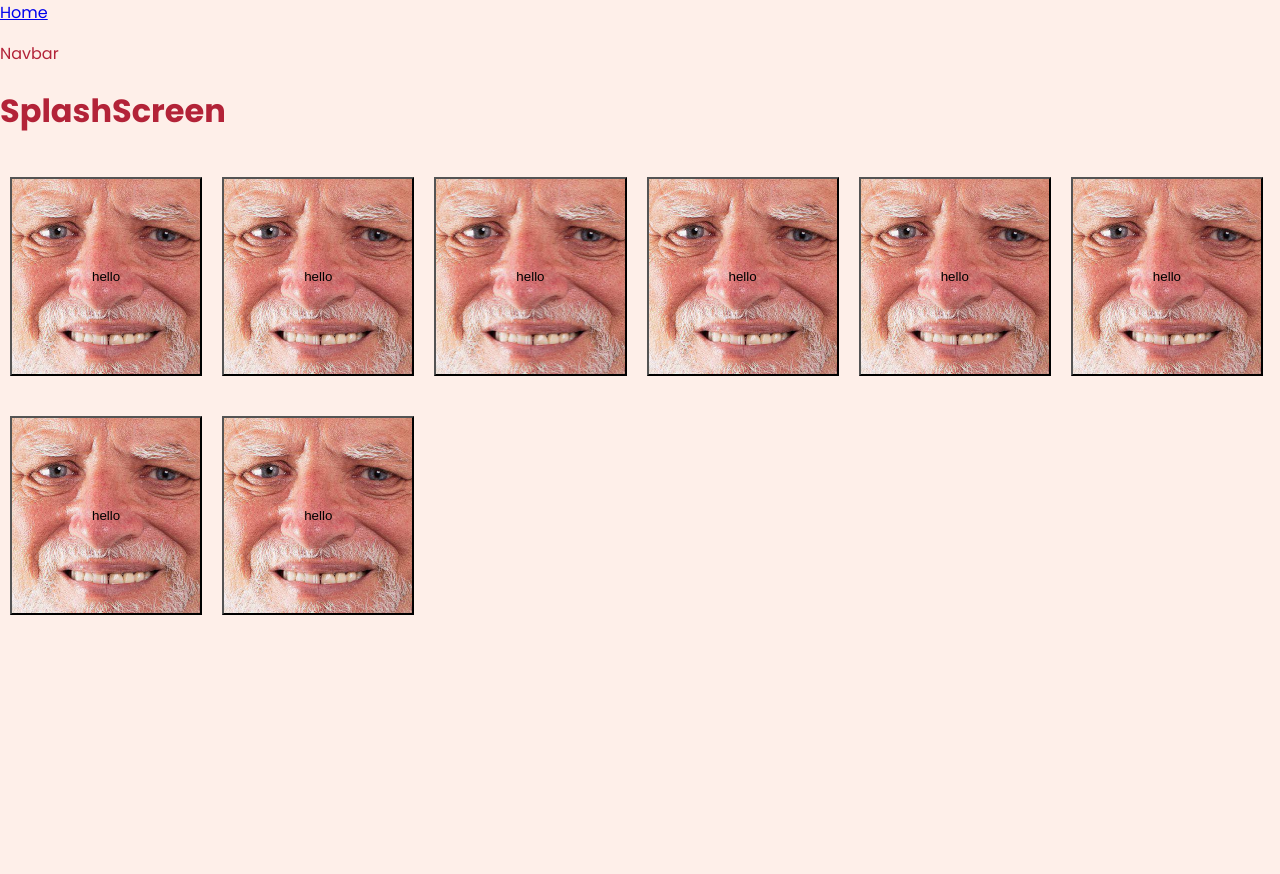
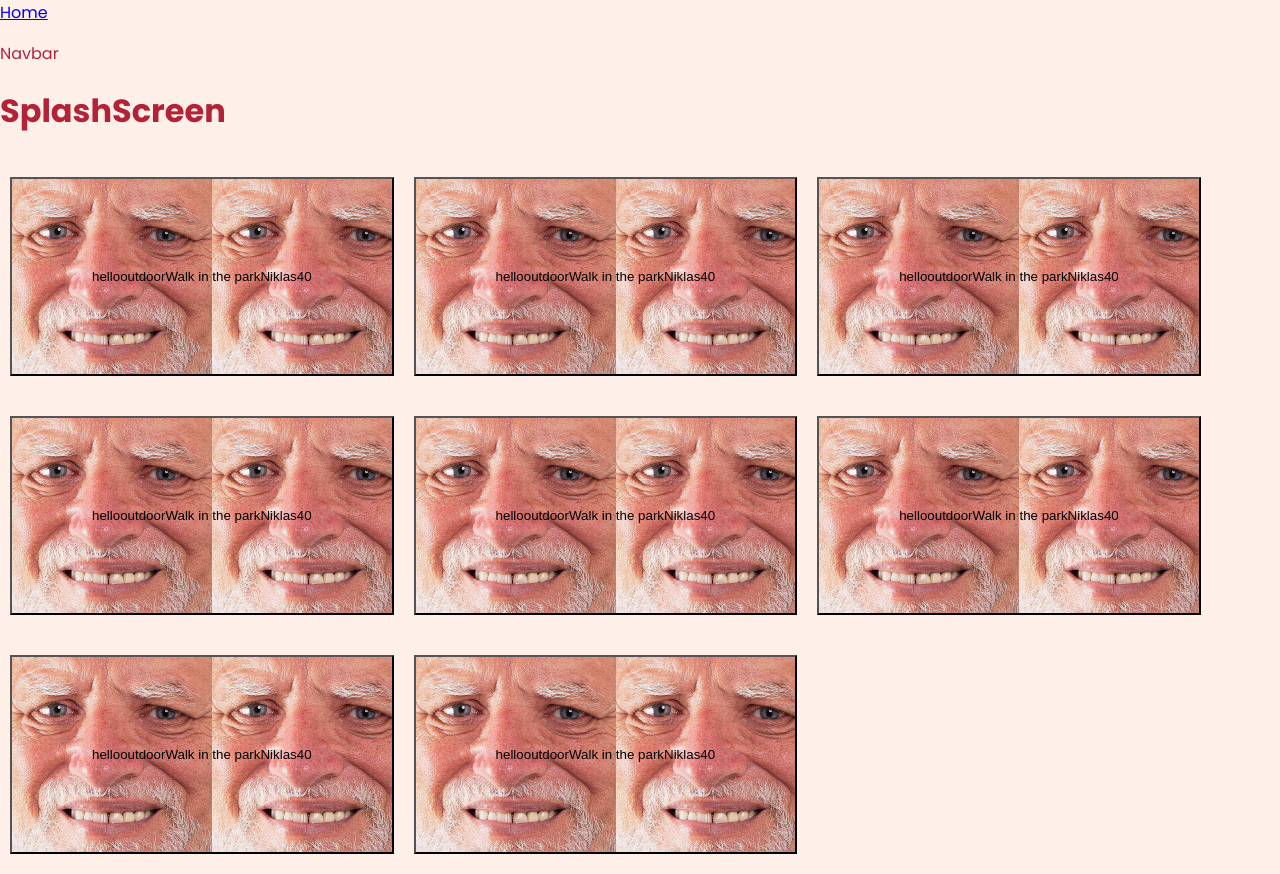
Before and after one commit to Austin-Imbastari/group4, a React (Vite) app: page / in a window 1280 px wide. Before the commit the page ends 800 px from the top, so only its background shows below. Built offline with nearby package versions, Linux system fonts and the light colour scheme.

Commit message:
made minor changes

```diff
--- a/src/components/AllEvents.jsx
+++ b/src/components/AllEvents.jsx
@@ -8,7 +8,16 @@ export default function AllEvents() {
     const [event, setEvent] = React.useState(eventData)
 
     const eventsGrid = event.map((event) => (
-        <Event key={event.id} picture={event.picture} />
+        <Event
+            key={event.id}
+            picture={event.picture}
+            category={event.category}
+            title={event.title}
+            host={event.host}
+            date={event.data}
+            attendents={event.attendents}
+            saved={event.saved}
+        />
     ))
 
     return (
--- a/src/components/Event.jsx
+++ b/src/components/Event.jsx
@@ -5,25 +5,13 @@ export default function Event(props) {
         <button className='event'
             style={{ backgroundImage: `url(${props.picture})` }}
 
-        >hello</button>
+
+        >hello
+            {props.category}
+            {props.title}
+            {props.host}
+            {props.data}
+            {props.attendents}
+            {props.saved}    </button>
     )
 }
-
-/**
- title={}
- host={}
- date={}
- attendents={}
- saved={}
-
-
-
-*    id: 1,
-category: "outdoor",
-picture: "./../../public/hidethepain.jpg",
-title: "Walk in the park",
-host: "Niklas",
-data: "03/12-2025",
-attendents: 40,
-saved: false,
-*/
```
